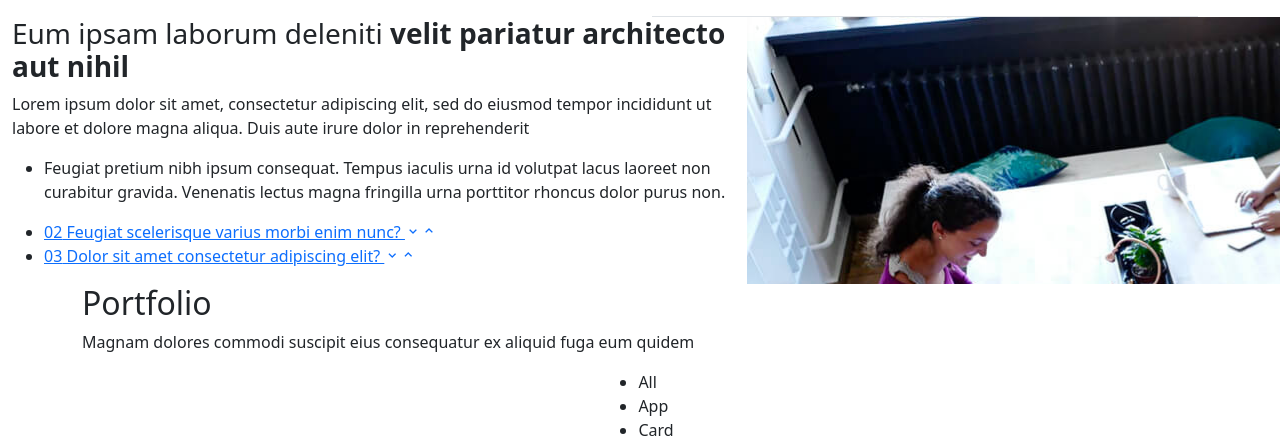
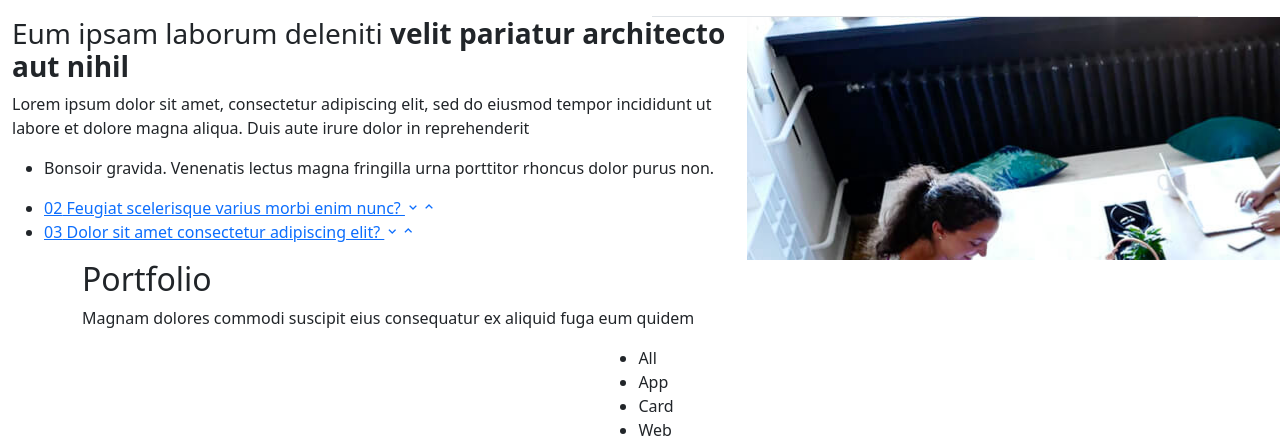
Before and after one commit to kyllian-claveau/digitech-agency, a Symfony app: template templates/index.html.twig in a window 1280 px wide. Shown: the part 2502-2946 px from the top of the page. Run offline with Twig, Linux system fonts and the light colour scheme; the template is opened without the code that fills it, so the values that code supplies are empty; some libraries are stand-ins or nearby versions.

Commit message:
First Commit Test Maxime

```diff
--- a/templates/index.html.twig
+++ b/templates/index.html.twig
@@ -240,7 +240,7 @@
                   <a data-bs-toggle="collapse" class="collapse" data-bs-target="#accordion-list-1"><span>01</span> Non consectetur a erat nam at lectus urna duis? <i class="bx bx-chevron-down icon-show"></i><i class="bx bx-chevron-up icon-close"></i></a>
                   <div id="accordion-list-1" class="collapse show" data-bs-parent=".accordion-list">
                     <p>
-                      Feugiat pretium nibh ipsum consequat. Tempus iaculis urna id volutpat lacus laoreet non curabitur gravida. Venenatis lectus magna fringilla urna porttitor rhoncus dolor purus non.
+                      Bonsoir gravida. Venenatis lectus magna fringilla urna porttitor rhoncus dolor purus non.
                     </p>
                   </div>
                 </li>
```
